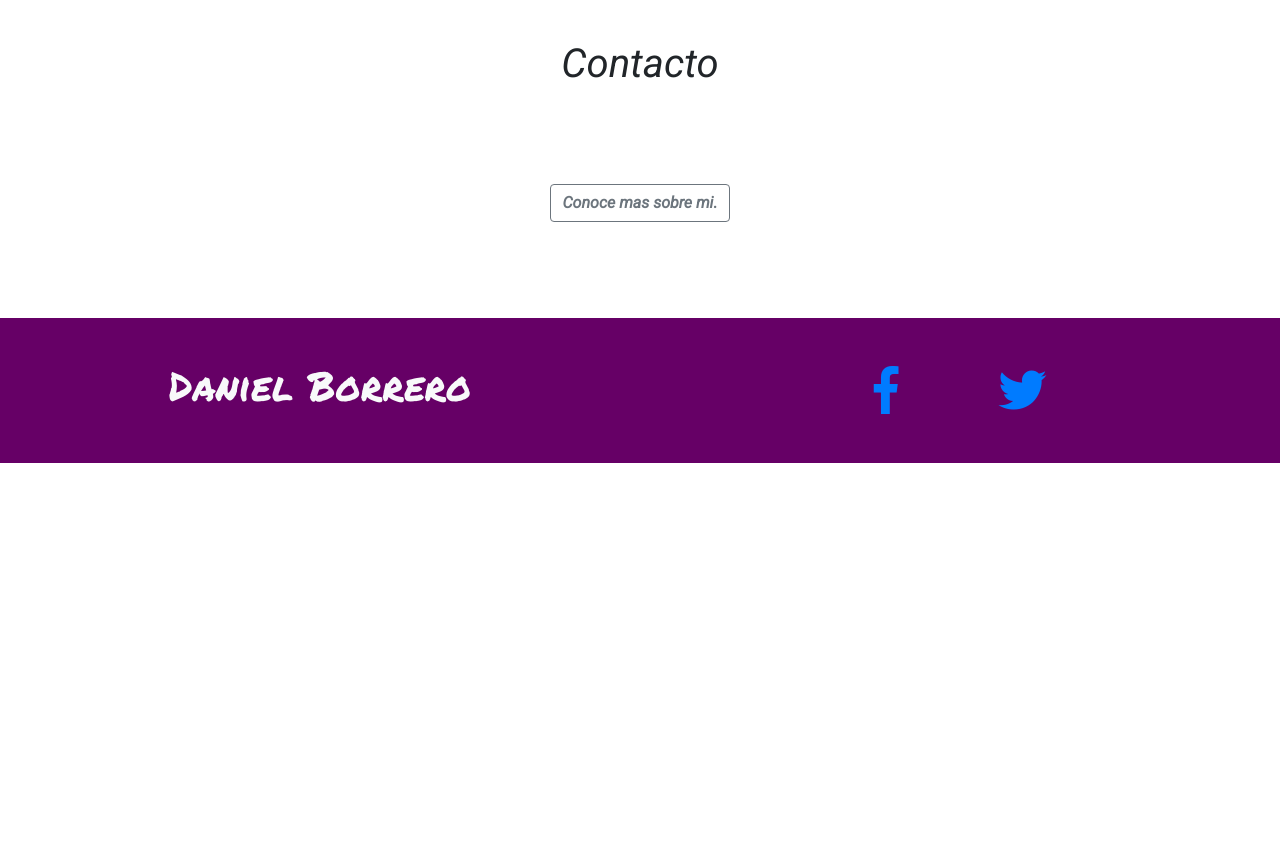
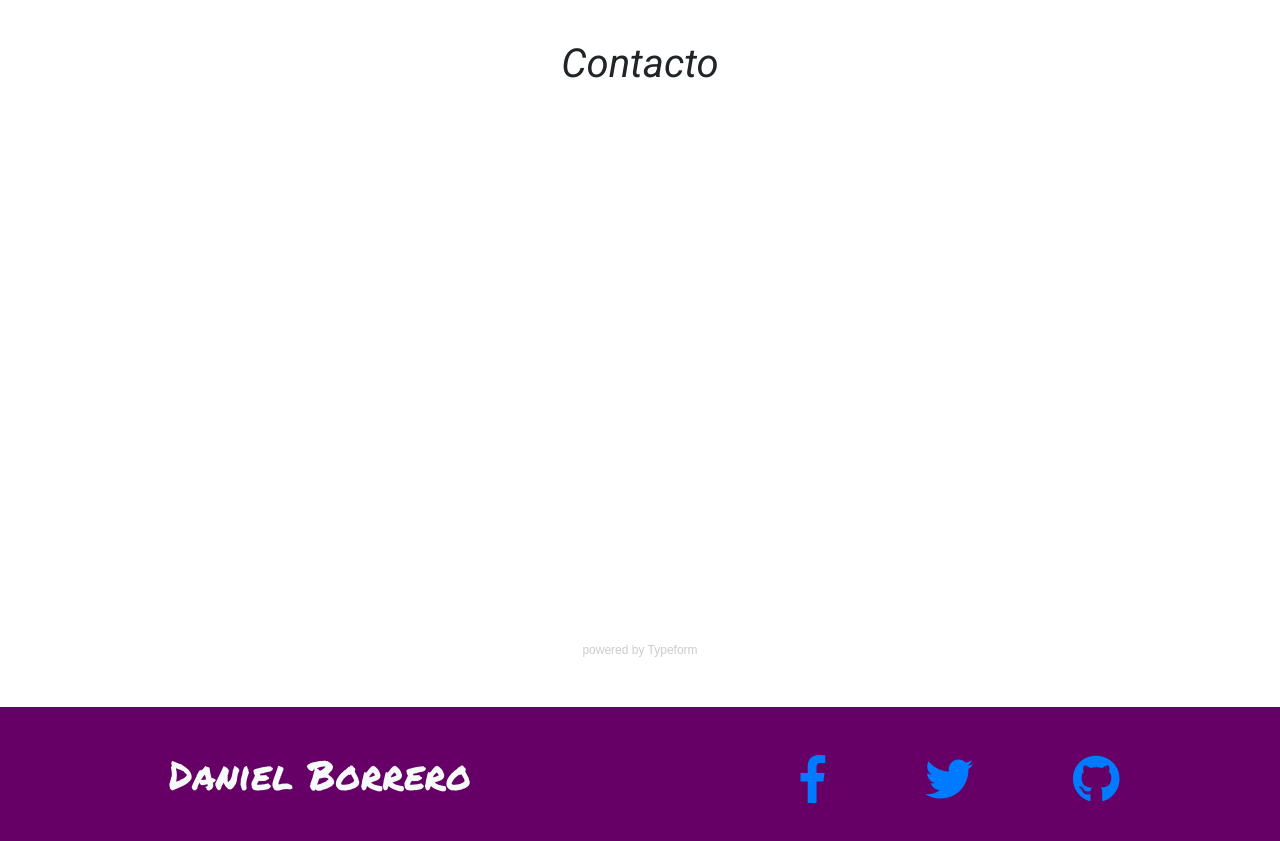
Before and after one commit to debh263/prueba, a plain HTML site: page index.html in a window 1280 px wide. Shown: the part 2780-3621 px from the top of the page. Before the commit the page ends 3243 px from the top, so only its background shows below. Drawn offline with nearby package versions, Linux system fonts and the light colour scheme; a script that the page names is missing; files whose address does not match are found by name.

Commit message:
third commit

```diff
--- a/index.html
+++ b/index.html
@@ -186,9 +186,8 @@
 
   <section class="container text-center" id="formulario">
     <h1 class="text-center my-5">Contacto</h1>
+    <div class="typeform-widget" data-url="https://danielborrero.typeform.com/to/ERmayc" style="width: 100%; height: 500px;"></div> <script> (function() { var qs,js,q,s,d=document, gi=d.getElementById, ce=d.createElement, gt=d.getElementsByTagName, id="typef_orm", b="https://embed.typeform.com/"; if(!gi.call(d,id)) { js=ce.call(d,"script"); js.id=id; js.src=b+"embed.js"; q=gt.call(d,"script")[0]; q.parentNode.insertBefore(js,q) } })() </script> <div style="font-family: Sans-Serif;font-size: 12px;color: #999;opacity: 0.5; padding-top: 5px;"> powered by <a href="https://admin.typeform.com/signup?utm_campaign=ERmayc&utm_source=typeform.com-01DYNVM707D8V6KMDKBDAVSVKB-free&utm_medium=typeform&utm_content=typeform-embedded-poweredbytypeform&utm_term=ES" style="color: #999" target="_blank">Typeform</a> </div>
 
-    <button type="button" class="btn btn-outline-secondary font-weight-bold my-5" data-toggle="tooltip" data-placement="bottom" title="Contactame">
-      Conoce mas sobre mi.</button>
   </section>
 
   <!-- footer -->
@@ -201,8 +200,9 @@
       </div>
       <div class="col-6 text-center mt-5 mb-5 text-light">
 
-        <a href="http://www.facebook.com"><i class="fab fa-facebook-f color-dark fa-3x mx-5"></i></a>
-        <a href="http://twitter.com"><i class="fab fa-twitter fa-3x mx-5"></i></a>
+        <a href="http://www.facebook.com" target="_blank"><i class="fab fa-facebook-f color-dark fa-3x mx-5"></i></a>
+        <a href="http://twitter.com" target="_blank"><i class="fab fa-twitter fa-3x mx-5"></i></a>
+        <a href="https://github.com/debh263"><i class="fab fa-github fa-3x mx-5"></i></a>
 
       </div>
 
```
